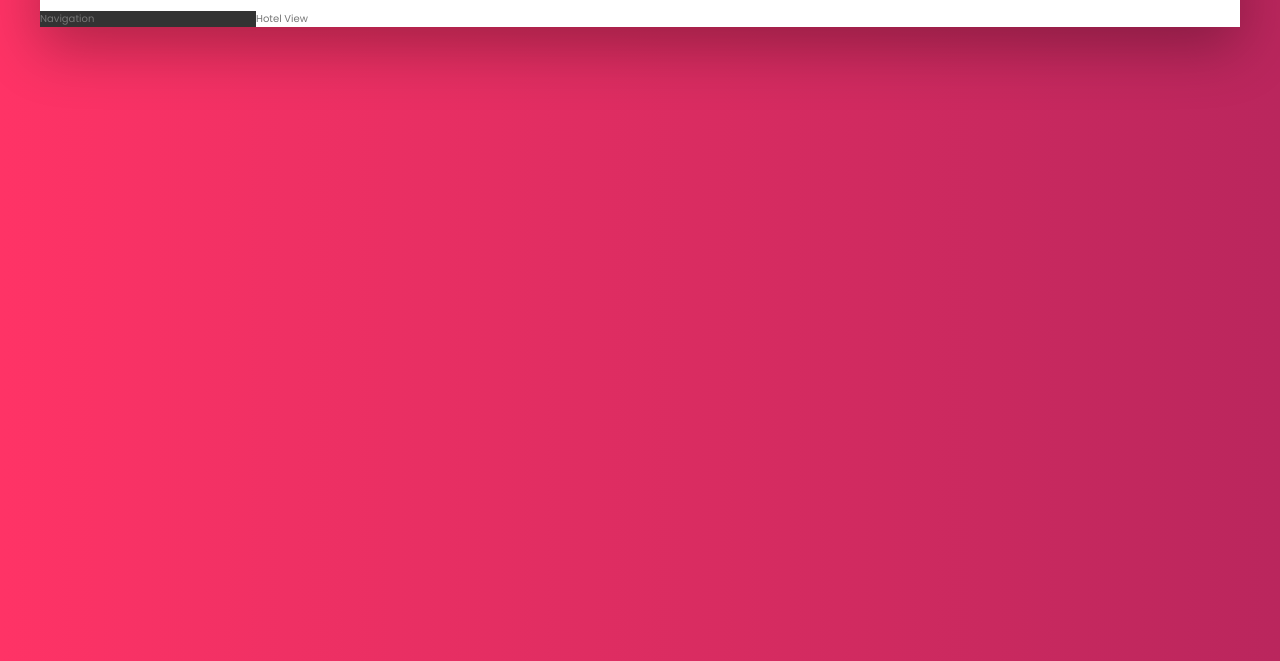
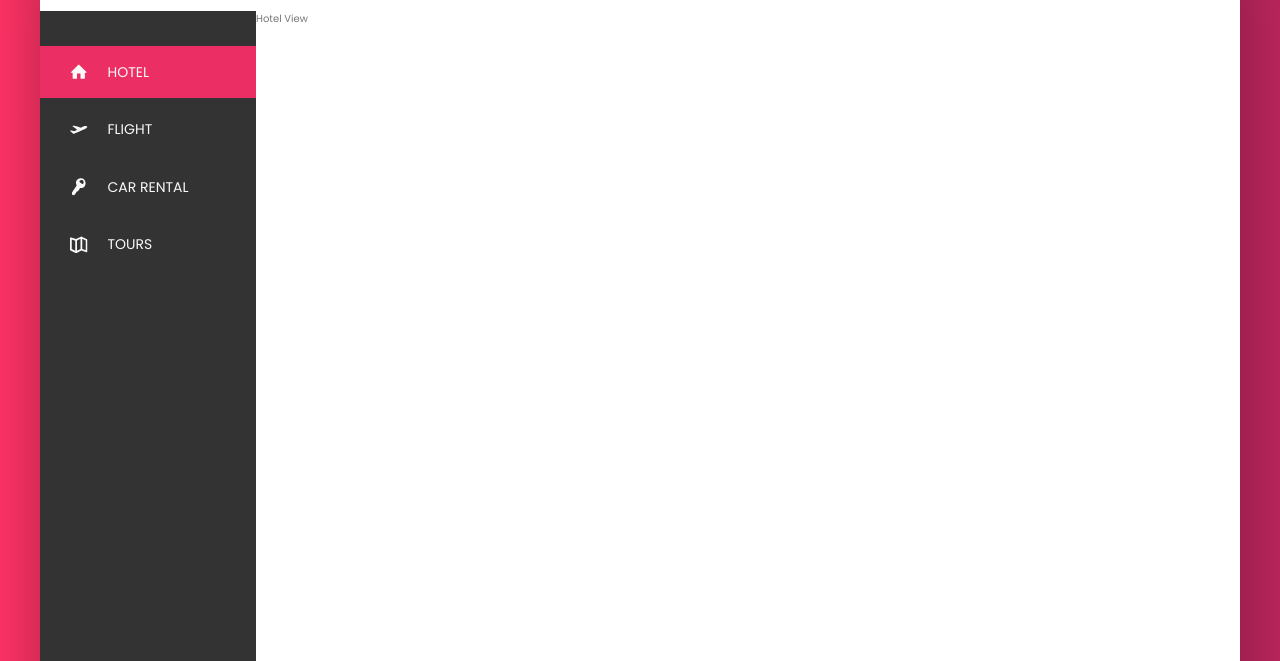
Before and after one commit to nimatrazmjo/trillo, a website: page index.html in a window 1280 px wide. Shown: the part 139-800 px from the top of the page. Drawn offline with Linux system fonts and the light colour scheme.

Commit message:
Add side nav css

```diff
--- a/index.html
+++ b/index.html
@@ -47,7 +47,44 @@
     </header>
     <div class="content">
       <nav class="sidebar">
-        Navigation
+        <ul class="side-nav">
+          <li class="side-nav__item side-nav__item--active">
+            <a href="#" class="side-nav__link">
+              <svg class="side-nav__icon">
+                <use xlink:href="img/sprite.svg#icon-home"></use>
+              </svg>
+              <span>Hotel</span>
+            </a>
+          </li>
+          <li class="side-nav__item">
+            <a href="#" class="side-nav__link">
+              <svg class="side-nav__icon">
+                <use xlink:href="img/sprite.svg#icon-aircraft-take-off"></use>
+              </svg>
+              <span>Flight</span>
+            </a>
+          </li>
+          <li class="side-nav__item">
+            <a href="#" class="side-nav__link">
+              <svg class="side-nav__icon">
+                <use xlink:href="img/sprite.svg#icon-key"></use>
+              </svg>
+              <span>Car rental</span>
+            </a>
+          </li>
+          <li class="side-nav__item">
+            <a href="#" class="side-nav__link">
+              <svg class="side-nav__icon">
+                <use xlink:href="img/sprite.svg#icon-map"></use>
+              </svg>
+              <span>Tours</span>
+            </a>
+          </li>
+
+        </ul>
+        <div class="legal">
+          &copy; 2022 by trillo. ALl rights reserved.
+        </div>
       </nav>
       <main class="hotel-view">
         Hotel View
--- a/sass/_component.scss
+++ b/sass/_component.scss
@@ -110,3 +110,71 @@
     margin-left: 1rem;
   }
 }
+
+//////////////////////////////////////
+// Side navigation
+/////////////////////////////////////
+.side-nav {
+  font-size: 1.4rem;
+  list-style: none;
+  margin-top: 3.5rem;
+
+  &__item {
+    position: relative;
+    &:not(last-child) {
+      margin-bottom: 0.5rem;
+    }
+  }
+
+  &__item:before {
+    content: "";
+    position: absolute;
+    top: 0;
+    left: 0;
+    background-color: var(--color-primary);
+    height: 100%;
+    width: 3px;
+    transform: scaleY(0);
+    transition: transform 0.2s, width 0.4s cubic-bezier(1, 0, 0, 1) 0.2s,
+      background-color 0.1s;
+  }
+
+  &__item:hover::before,
+  &__item--active::before {
+    transform: scaleY(1);
+    width: 100%;
+  }
+
+  &__item:active::before {
+    background-color: var(--color-primary-light);
+  }
+
+  &__link:link,
+  &__link:visited {
+    color: var(--color-gray-light-1);
+    text-decoration: none;
+    text-transform: uppercase;
+    display: block;
+    padding: 1.5rem 3rem;
+    display: flex;
+    align-items: center;
+    position: relative;
+    z-index: 1;
+  }
+  &__icon {
+    height: 1.75rem;
+    width: 1.75rem;
+    margin-right: 2rem;
+    fill: currentColor;
+  }
+}
+
+//////////////////////////////////////
+// Legal
+/////////////////////////////////////
+.legal {
+  font-size: 1.2rem;
+  color: var(--color-grey-light-4);
+  text-align: center;
+  padding: 2.5rem;
+}
--- a/sass/_layout.scss
+++ b/sass/_layout.scss
@@ -22,9 +22,13 @@
 .sidebar {
   background-color: var(--color-dark-1);
   flex: 0 0 18%; // flex-grow flex-shrink flex-base
+  display: flex;
+  flex-direction: column;
+  justify-content: space-between;
 }
 
 .hotel-view {
   background-color: #fff;
   flex: 1; // take the remaining space
+  height: 80rem;
 }
```
Also changed, not shown: css/style.css.
